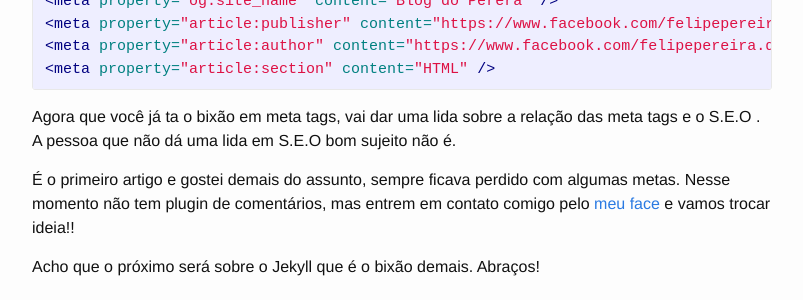
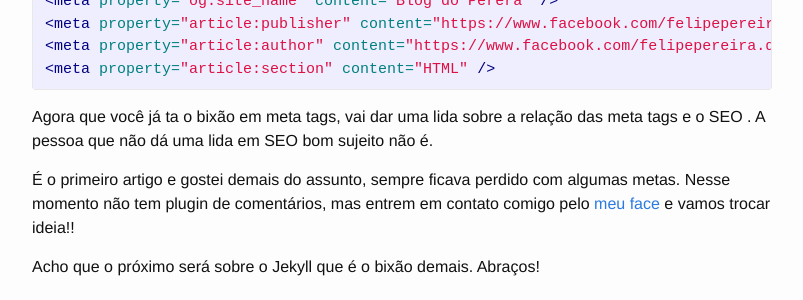
Before and after one commit to FpereraMaia/FpereraMaia.github.io, a Jekyll site: the page built from _posts/2016-05-15-meta-tags-do-blog.markdown, in a window 1280 px wide and 900 px high, scrolled down 2523 px. Shown: the part 320-620 px from the top of the window, without its empty margins (238-1041 px from the left). Built offline with Jekyll 4.4.1, drawn with Linux system fonts in a browser that asks for light colours; some of the changed text lies outside the part shown.

Commit message:
Trocando o termo de S.E.O para SEO

```diff
--- a/_posts/2016-05-15-meta-tags-do-blog.markdown
+++ b/_posts/2016-05-15-meta-tags-do-blog.markdown
@@ -3,7 +3,7 @@ layout: post
 autor: felipeQuadros
 title: O que são meta tags HTML e quais utilizarei nesse blog?
 categories: meta-tags html front-end
-keywords: html, meta tags, microdata, front-end, s.e.o,HTML5, http, http-equiv, w3c
+keywords: html, meta tags, microdata, front-end, SEO,HTML5, http, http-equiv, w3c
 date:   2016-05-15 20:15:00 -0300
 section: HTML
 ---
@@ -27,7 +27,7 @@ Normalmente - eu disse **NORMALMENTE** - a tag <meta> tem dois atributos, um atr
 <meta name="description" content="Meta tag que traz a descrição da sua página
 e comumente utilizada pelo google para dar uma prévia sobre
 as páginas no resultado da busca" />
-<!-- Os S.E.O pira -->
+<!-- Os SEO pira -->
 {% endhighlight %}
 
 - **http-equiv** quando declarado, é utilizado para simular um cabeçalho de resposta HTTP com o intuito de controlar as ações do browser. Ele não serve para sobrescrever a resposta HTTP do servidor. Um exemplo seria controlar o ato de cachear a página:
@@ -53,7 +53,7 @@ Imprescindível! Muito pequeno gafanhoto se ferra pois o seu arquivo não está
 **Keywords**
 A keywords é um clássico que foi mal utilizado durante bom tempo e agora o google a desconsidera. O pessoal descobriu que era só colocar as palavras que todo mundo tava procurando para que seu site sofresse uma alavancagem nos resultados da busca. Hoje em dia os buscadores levam em consideração a coerência semântica, ou seja, se as palavras chaves estiverem coerente com o conteúdo da sua página ela é melhor rankeada.
 {% highlight html %}
-<meta name="keywords" content="html, meta tags, microdata, front-end, s.e.o,
+<meta name="keywords" content="html, meta tags, microdata, front-end, SEO,
 HTML5, http, http-equiv, w3c">
 <!-- Meu nome por que sou o autor dessa bagaça de artigo -->
 {% endhighlight %}
@@ -103,7 +103,7 @@ meta tags desse blog agora,e após fuçar o blo.." />
 <meta property="article:section" content="HTML" />
 {% endhighlight %}
 
-Agora que você já ta o bixão em meta tags, vai dar uma lida sobre a relação das meta tags e o S.E.O . A pessoa que não dá uma lida em S.E.O bom sujeito não é.
+Agora que você já ta o bixão em meta tags, vai dar uma lida sobre a relação das meta tags e o SEO . A pessoa que não dá uma lida em SEO bom sujeito não é.
 
 É o primeiro artigo e gostei demais do assunto, sempre ficava perdido com algumas metas. Nesse momento não tem plugin de comentários, mas entrem em contato comigo pelo [meu face](https://www.facebook.com/felipepereira.quadrosmaia) e vamos trocar ideia!!
 
```
Also changed, not shown: 3 other files.
